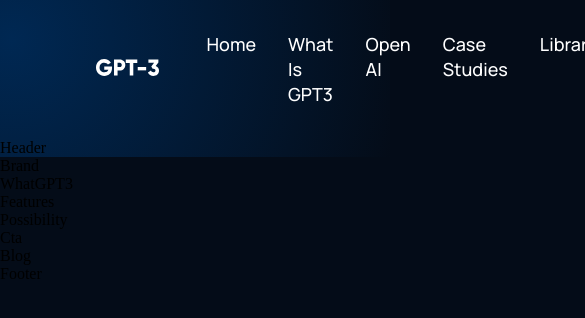
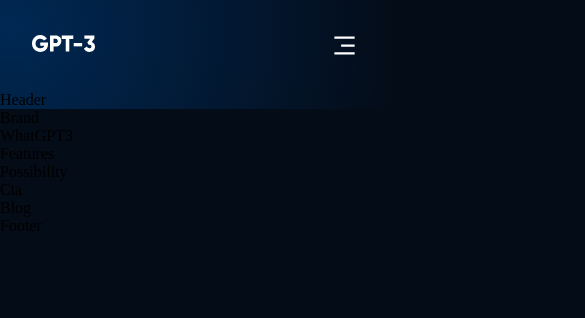
Before and after one commit to dtaccola/gpt3, a React (Create React App) app: page / in a window 390 px wide. Shown: the top 318 px of the page, 585 px wide, since content can reach past the window. Built offline with nearby package versions, Linux system fonts and the light colour scheme.

Commit message:
responsividade da navbar

```diff
--- a/src/components/Navbar/Navbar.jsx
+++ b/src/components/Navbar/Navbar.jsx
@@ -1,9 +1,21 @@
-import React from 'react'
-import { RiMenu3Line, RiCloseLin } from 'react-icons/ri'
+import React, { useState } from 'react'
+import { RiMenu3Line, RiCloseLine } from 'react-icons/ri'
 import './navbar.css'
 import logo from '../../assets/logo.svg'
 
+const Menu = () => (
+  <>
+    <p><a href="#home">Home</a></p>
+    <p><a href="#wgpt3">What is GPT3</a></p>
+    <p><a href="#possibility">Open AI</a></p>
+    <p><a href="#features">Case Studies</a></p>
+    <p><a href="#blog">Library</a></p>
+  </>
+)
+
 function Navbar() {
+  const [toggleMenu, setToggleMenu] = useState(false)
+
   return (
     <div className="gpt3__navbar">
       <div className="gpt3__navbar-links">
@@ -11,17 +23,40 @@
           <img src={logo} alt="logo" />
         </div>
         <div className="gpt3__navbar-links_container">
-          <p><a href="#home">Home</a></p>
-          <p><a href="#wgpt3">What is GPT3</a></p>
-          <p><a href="#possibility">Open AI</a></p>
-          <p><a href="#features">Case Studies</a></p>
-          <p><a href="#blog">Library</a></p>
+          <Menu />
         </div>
       </div>
       <div className="gpt3__navbar-sign">
         <p>Sign in</p>
         <button type="button">Sign up</button>
       </div>
+      <div className="gpt3__navbar-menu">
+        {toggleMenu
+          ?
+          <RiCloseLine
+            color="#fff"
+            size={27}
+            onClick={() => setToggleMenu(false)}
+          />
+          :
+          <RiMenu3Line
+            color="#fff"
+            size={27}
+            onClick={() => setToggleMenu(true)}
+          />
+        }
+        {toggleMenu && (
+          <div className="gpt3__navbar-menu_container scale-up-center">
+            <div className="gpt3__navbar-menu_container-links">
+              <Menu />
+              <div className="gpt3__navbar-menu_container-links-sign">
+                <p>Sign in</p>
+                <button type="button">Sign up</button>
+              </div>
+            </div>
+          </div>
+        )}
+      </div>
     </div>
   )
 }
--- a/src/components/Navbar/navbar.css
+++ b/src/components/Navbar/navbar.css
@@ -61,3 +61,73 @@
   outline: none;
   cursor: pointer;
 }
+
+.gpt3__navbar-menu {
+  margin-left: 1rem;
+  display: none;
+  position: relative;
+}
+
+.gpt3__navbar-menu svg {
+  cursor: pointer;
+}
+
+.gpt3__navbar-menu_container {
+  display: flex;
+  justify-content: flex-end;
+  align-items: flex-end;
+  flex-direction: column;
+
+  text-align: end;
+  background: var(--color-footer);
+  padding: 2rem;
+  position: absolute;
+  top: 40px;
+  right: 0;
+  margin-top: 1rem;
+  min-width: 210px;
+  border-radius: 5px;
+  box-shadow: 0 0 5 rgba(0, 0, 0, 0.2);
+}
+
+.gpt3__navbar-menu_container p {
+  margin: 1rem 0;
+}
+
+.gpt3__navbar-menu_container-links-sign {
+  display: none;
+}
+
+@media screen and (max-width: 1050px) {
+  .gpt3__navbar-links_container {
+    display: none;
+  }
+
+  .gpt3__navbar-menu {
+    display: flex;
+  }
+}
+
+@media screen and (max-width: 700px) {
+  .gpt3__navbar {
+    padding: 2rem 4rem;
+  }
+}
+
+@media screen and (max-width: 550px) {
+  .gpt3__navbar {
+    padding: 2rem;
+  }
+
+  .gpt3__navbar-sign {
+    display: none;
+  }
+
+  .gpt3__navbar-menu_container {
+    top: 20px;
+  }
+
+  .gpt3__navbar-menu_container-links-sign {
+    display: block;
+  }
+}
```
